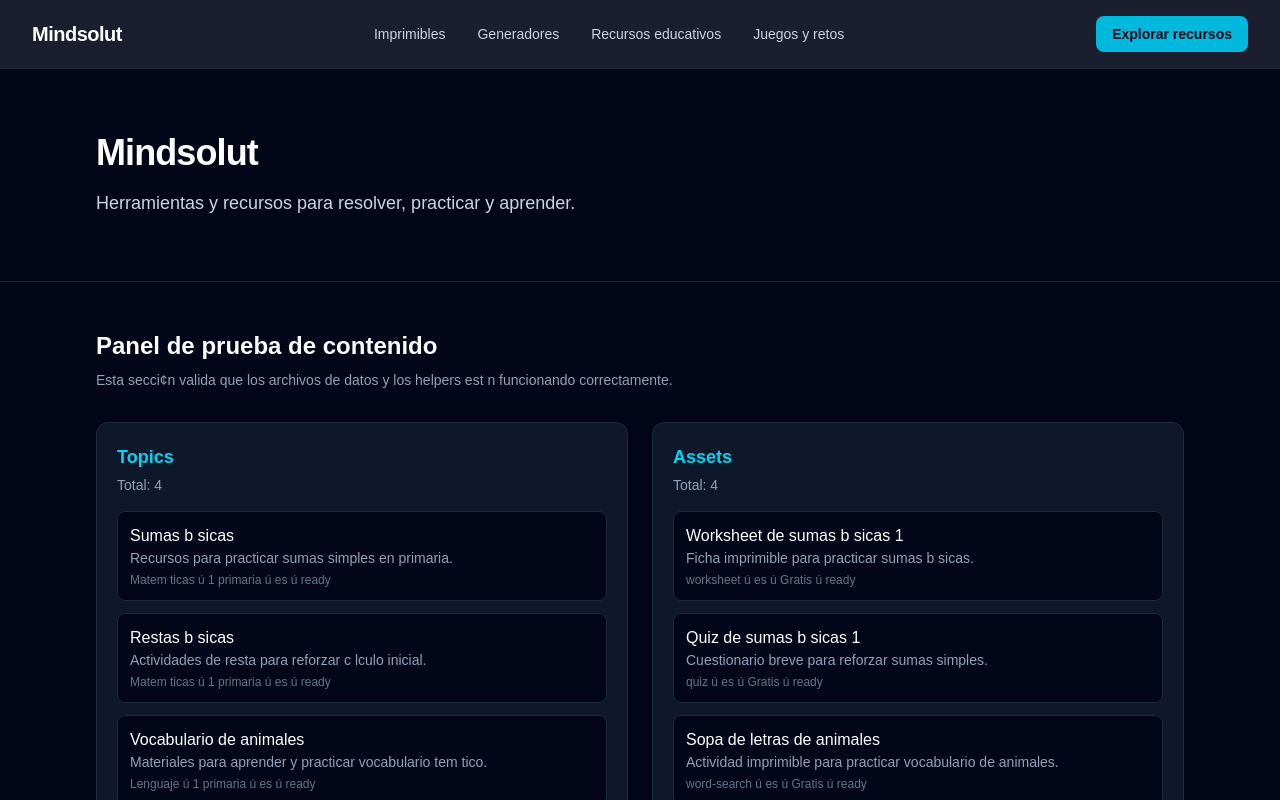
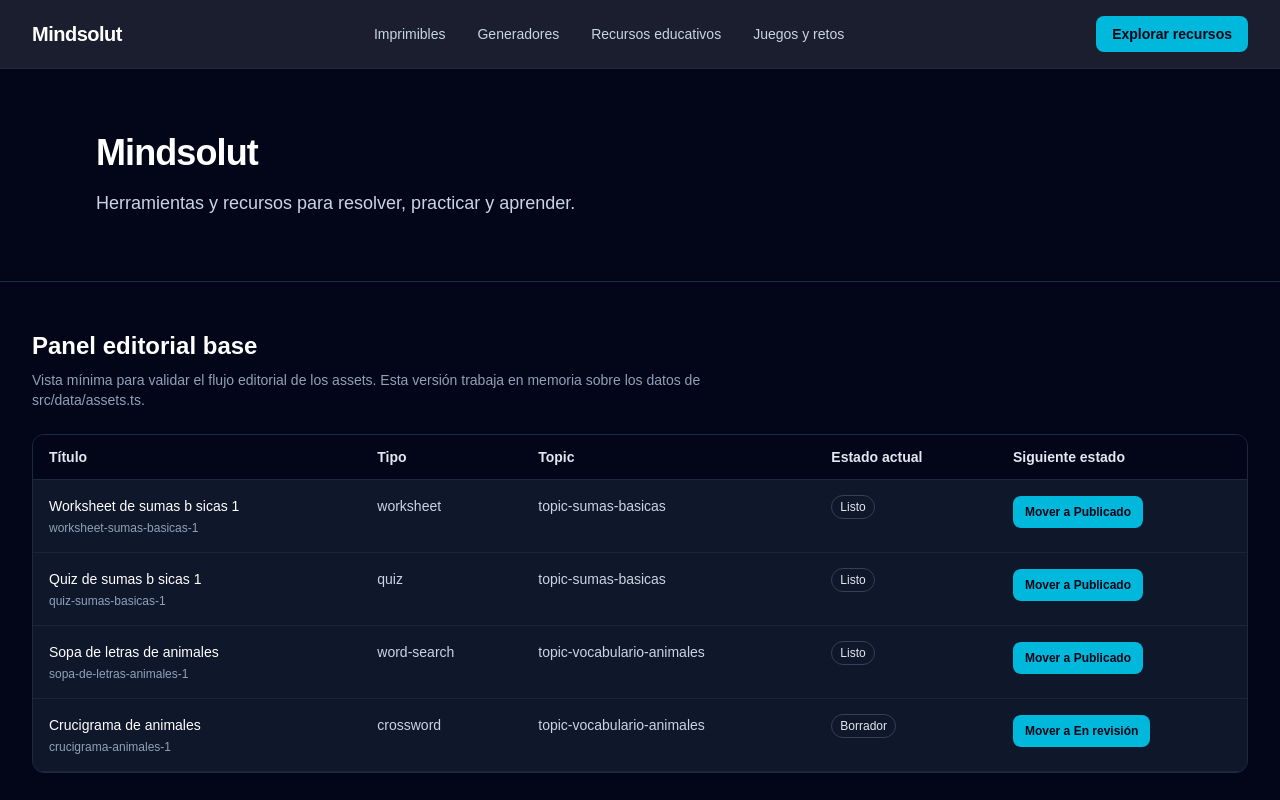
Before and after one commit to cristobalmanrique/mindsolut, a Next.js app: page / in a window 1280 px wide. Shown: the top 800 px of the page. Built offline with nearby package versions, Linux system fonts and the light colour scheme.

Commit message:
feat: implementa panel editorial base mínimo funcional

```diff
--- a/src/app/page.tsx
+++ b/src/app/page.tsx
@@ -1,4 +1,5 @@
-import ContentDebugPanel from "@/components/sections/ContentDebugPanel";
+import EditorialPanel from "@/components/sections/EditorialPanel";
+
 export default function Home() {
   return (
     <main className="min-h-screen bg-slate-950 text-white">
@@ -10,7 +11,8 @@ export default function Home() {
           </p>
         </div>
       </section>
-      <ContentDebugPanel />
+
+      <EditorialPanel />
     </main>
   );
 }
--- /dev/null
+++ b/src/components/sections/EditorialPanel.tsx
@@ -0,0 +1,101 @@
+"use client";
+
+import { useMemo, useState } from "react";
+import { assets as initialAssets } from "@/data/assets";
+import { statusList } from "@/data/status";
+import { changeStatus, getNextStatuses } from "@/lib/editorial";
+import type { AssetItem, StatusKey } from "@/types/content";
+
+export default function EditorialPanel() {
+  const [items, setItems] = useState<AssetItem[]>(initialAssets);
+  const [error, setError] = useState<string>("");
+
+  const statusMap = useMemo(() => {
+    return Object.fromEntries(statusList.map((status) => [status.key, status]));
+  }, []);
+
+  const handleChangeStatus = (assetId: string, newStatus: StatusKey) => {
+    setError("");
+
+    try {
+      setItems((prev) =>
+        prev.map((asset) =>
+          asset.id === assetId ? changeStatus(asset, newStatus) : asset
+        )
+      );
+    } catch (err) {
+      setError(err instanceof Error ? err.message : "Error desconocido");
+    }
+  };
+
+  return (
+    <section className="mx-auto max-w-7xl px-4 py-12 sm:px-6 lg:px-8">
+      <div className="mb-6">
+        <h2 className="text-2xl font-bold text-white">Panel editorial base</h2>
+        <p className="mt-2 max-w-3xl text-sm text-slate-400">
+          Vista mínima para validar el flujo editorial de los assets. Esta versión
+          trabaja en memoria sobre los datos de src/data/assets.ts.
+        </p>
+      </div>
+
+      {error ? (
+        <div className="mb-4 rounded-lg border border-red-500/30 bg-red-500/10 px-4 py-3 text-sm text-red-200">
+          {error}
+        </div>
+      ) : null}
+
+      <div className="overflow-x-auto rounded-xl border border-slate-800 bg-slate-900">
+        <table className="min-w-full border-collapse">
+          <thead>
+            <tr className="border-b border-slate-800 bg-slate-950">
+              <th className="px-4 py-3 text-left text-sm font-semibold text-slate-200">Título</th>
+              <th className="px-4 py-3 text-left text-sm font-semibold text-slate-200">Tipo</th>
+              <th className="px-4 py-3 text-left text-sm font-semibold text-slate-200">Topic</th>
+              <th className="px-4 py-3 text-left text-sm font-semibold text-slate-200">Estado actual</th>
+              <th className="px-4 py-3 text-left text-sm font-semibold text-slate-200">Siguiente estado</th>
+            </tr>
+          </thead>
+          <tbody>
+            {items.map((asset) => {
+              const nextStatuses = getNextStatuses(asset.status);
+
+              return (
+                <tr key={asset.id} className="border-b border-slate-800/80 align-top">
+                  <td className="px-4 py-4 text-sm text-white">
+                    <div className="font-medium">{asset.title}</div>
+                    <div className="mt-1 text-xs text-slate-400">{asset.slug}</div>
+                  </td>
+                  <td className="px-4 py-4 text-sm text-slate-300">{asset.type}</td>
+                  <td className="px-4 py-4 text-sm text-slate-300">{asset.topicId}</td>
+                  <td className="px-4 py-4 text-sm">
+                    <span className="rounded-full border border-slate-700 px-2 py-1 text-xs text-slate-200">
+                      {statusMap[asset.status]?.label ?? asset.status}
+                    </span>
+                  </td>
+                  <td className="px-4 py-4 text-sm text-slate-300">
+                    {nextStatuses.length > 0 ? (
+                      <div className="flex flex-wrap gap-2">
+                        {nextStatuses.map((status) => (
+                          <button
+                            key={status}
+                            type="button"
+                            onClick={() => handleChangeStatus(asset.id, status)}
+                            className="rounded-lg bg-cyan-500 px-3 py-2 text-xs font-semibold text-slate-950 transition hover:bg-cyan-400"
+                          >
+                            Mover a {statusMap[status]?.label ?? status}
+                          </button>
+                        ))}
+                      </div>
+                    ) : (
+                      <span className="text-xs text-slate-500">Sin transición disponible</span>
+                    )}
+                  </td>
+                </tr>
+              );
+            })}
+          </tbody>
+        </table>
+      </div>
+    </section>
+  );
+}
--- a/src/data/assets.ts
+++ b/src/data/assets.ts
@@ -5,7 +5,7 @@ export const assets: AssetItem[] = [
     id: "asset-sumas-worksheet-01",
     slug: "worksheet-sumas-basicas-1",
     title: "Worksheet de sumas b sicas 1",
-    description: "Ficha imprimible para practicar sumas b sicas.",
+    description: "Ficha imprimible para practicar sumas básicas.",
     type: "worksheet",
     topicId: "topic-sumas-basicas",
     language: "es",
--- /dev/null
+++ b/src/lib/editorial.ts
@@ -0,0 +1,32 @@
+import type { AssetItem, StatusKey } from "@/types/content";
+
+const allowedTransitions: Record<StatusKey, StatusKey[]> = {
+  draft: ["review"],
+  review: ["seo-optimized"],
+  "seo-optimized": ["ready"],
+  ready: ["published"],
+  published: ["optimized", "archived"],
+  optimized: ["archived"],
+  archived: [],
+};
+
+export function canTransition(from: StatusKey, to: StatusKey): boolean {
+  return allowedTransitions[from].includes(to);
+}
+
+export function getNextStatuses(from: StatusKey): StatusKey[] {
+  return allowedTransitions[from];
+}
+
+export function changeStatus(asset: AssetItem, newStatus: StatusKey): AssetItem {
+  if (!canTransition(asset.status, newStatus)) {
+    throw new Error(
+      `Transición no permitida: ${asset.status} -> ${newStatus}`
+    );
+  }
+
+  return {
+    ...asset,
+    status: newStatus,
+  };
+}
```
Also changed, not shown: src/data/status.ts (line endings or trailing spaces), 1 other file (tests, documents, lock files or other folders).
